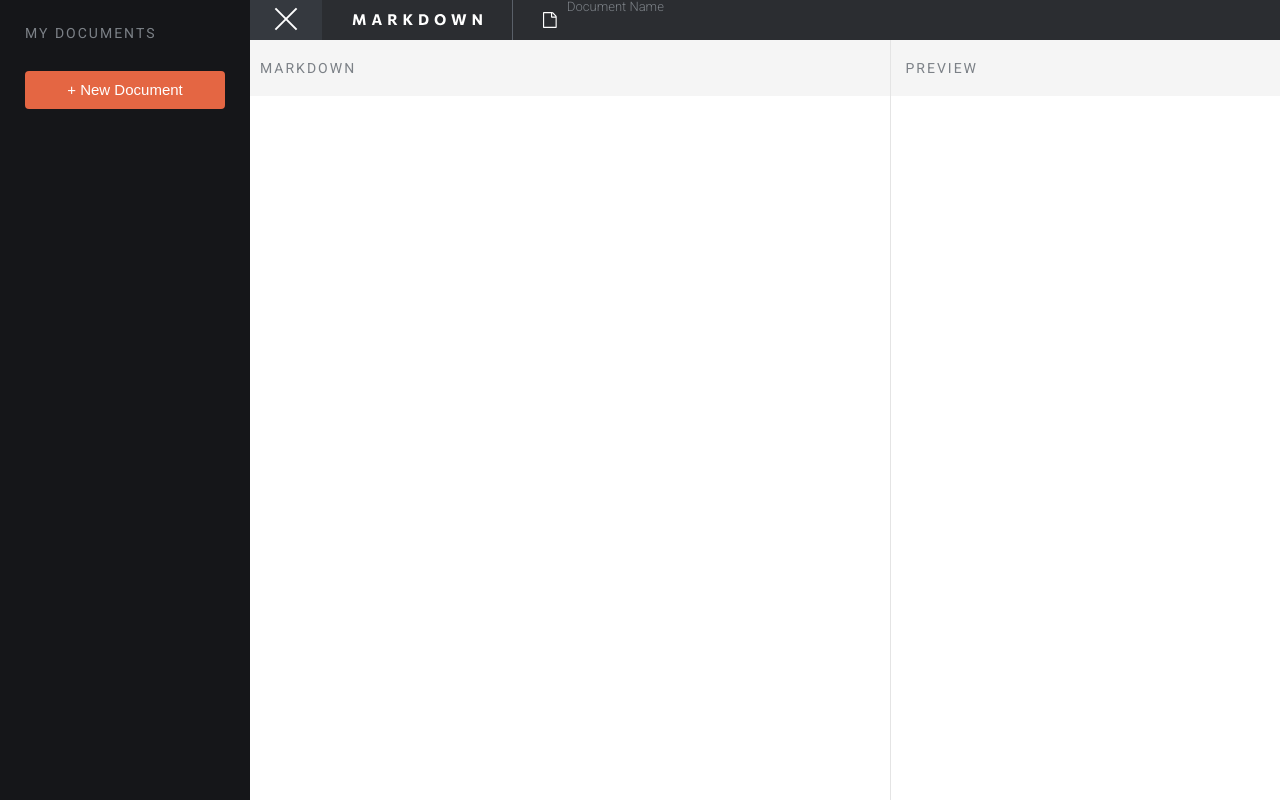
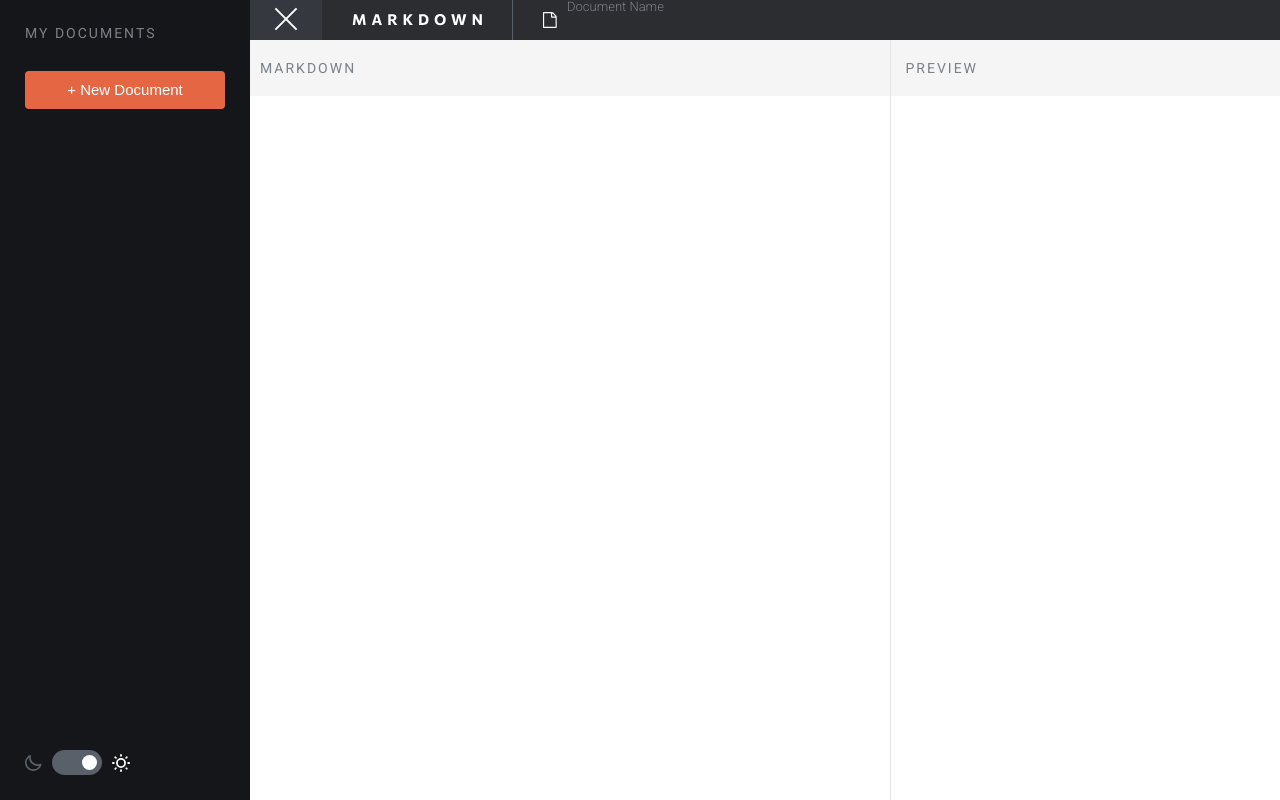
Before and after one commit to caner404/in-browser-markdown-editor, a Vue app: page / in a window 1280 px wide. Both pictures are taken after a click on the button 36 px from the left and 20 px from the top of the page. Shown: the top 800 px of the page. Built offline with nearby package versions, Linux system fonts and the light colour scheme; the HTML template or start-up script is replaced by a standard one.

Commit message:
fixed preview output bug, implemented dark/light mode toggle in sidebar

```diff
--- a/src/App.vue
+++ b/src/App.vue
@@ -1,4 +1,5 @@
 <template>
+  <div id="container" :class="{ 'theme-active': store.showDarkMode() }">
     <the-header
       :toggle="toggleSidebar"
       :showSidebar="showSidebar"
@@ -10,6 +11,7 @@
       :showSidebar="showSidebar"
     ></the-sidebar>
     <the-main :showSidebar="showSidebar"></the-main>
+  </div>
 </template>
 <script>
 import TheHeader from "./components/layouts/TheHeader.vue";
@@ -87,11 +89,37 @@ export default {
 };
 </script>
 <style>
-#app {
+#container {
   position: relative;
   font-family: "Roboto", sans-serif;
   font-size: 1.6rem;
   width: 100vw;
   height: 100vh;
+  transition: 1s;
+
+  --clr--100: #ffffff;
+  --clr--200: #f5f5f5;
+  --clr--300: #e4e4e4;
+  --clr--400: #c1c4cb;
+  --clr--500: #7c8187;
+  --clr--600: #5a6069;
+  --clr--700: #35393f;
+  --clr--800: #2b2d31;
+  --clr--900: #1d1f22;
+  --clr--1000: #151619;
+  --clr-orange: #e46643;
+  --clr-orange-hover: #f39765;
+
+  --clr-document-name-white: #fff;
+  --clr--sidebarbutton: #35393f;
+  --clr-preview-headings: #35393f;
+}
+
+#container.theme-active {
+  --clr--100: #151619;
+  --clr--200: #1d1f22;
+  --clr--500: #c1c4cb;
+  --clr--700: #c1c4cb;
+  --clr-preview-headings: #fff;
 }
 </style>
--- a/src/assets/base.css
+++ /dev/null
@@ -1,32 +0,0 @@
-@import url("https://fonts.googleapis.com/css2?family=Roboto:wght@300;400;700&display=swap");
-@import url("https://fonts.googleapis.com/css2?family=Roboto+Slab:wght@300;400;700&display=swap");
-@import url("https://fonts.googleapis.com/css2?family=Roboto+Mono&display=swap");
-
-:root {
-  --clr--100: #ffffff;
-  --clr--200: #f5f5f5;
-  --clr--300: #e4e4e4;
-  --clr--400: #c1c4cb;
-  --clr--500: #7c8187;
-  --clr--600: #5a6069;
-  --clr--700: #35393f;
-  --clr--800: #2b2d31;
-  --clr--900: #1d1f22;
-  --clr--1000: #151619;
-  --clr-orange: #e46643;
-  --clr-orange-hover: #f39765;
-}
-*,
-*::before,
-*::after {
-  box-sizing: border-box;
-  margin: 0;
-  padding: 0;
-  border: 0;
-  position: relative;
-  font-weight: normal;
-}
-
-html {
-  font-size: 62.5%;
-}
--- a/src/assets/main.css
+++ b/src/assets/main.css
@@ -1 +1,18 @@
-@import "./base.css";
+@import url("https://fonts.googleapis.com/css2?family=Roboto:wght@300;400;700&display=swap");
+@import url("https://fonts.googleapis.com/css2?family=Roboto+Slab:wght@300;400;700&display=swap");
+@import url("https://fonts.googleapis.com/css2?family=Roboto+Mono&display=swap");
+
+*,
+*::before,
+*::after {
+  box-sizing: border-box;
+  margin: 0;
+  padding: 0;
+  border: 0;
+  position: relative;
+  font-weight: normal;
+}
+
+html {
+  font-size: 62.5%;
+}
--- /dev/null
+++ b/src/components/DarkModeToggle.vue
@@ -0,0 +1,85 @@
+<template>
+  <div class="darkmodeContainer">
+    <svg
+      width="17"
+      height="16"
+      xmlns="http://www.w3.org/2000/svg"
+      :class="{ 'theme-active': store.showDarkMode() }"
+    >
+      <path
+        d="M16.141 8.804a.823.823 0 0 0-.864-.115 6.622 6.622 0 0 1-2.772.6A6.704 6.704 0 0 1 5.81 2.626 7.066 7.066 0 0 1 6.015.981a.823.823 0 0 0-1.094-.93 8.341 8.341 0 1 0 11.516 9.617.823.823 0 0 0-.296-.864Zm-7.814 5.503A6.696 6.696 0 0 1 4.164 2.404v.222a8.35 8.35 0 0 0 10.069 8.16 6.671 6.671 0 0 1-5.906 3.554v-.033Z"
+      />
+    </svg>
+    <div class="themeToggle" @click="store.toggleDarkMode()">
+      <button
+        class="themeToggle-btn"
+        :class="{ 'btn-active': !store.showDarkMode() }"
+      ></button>
+    </div>
+    <svg
+      width="18"
+      height="18"
+      xmlns="http://www.w3.org/2000/svg"
+      :class="{ 'theme-active': !store.showDarkMode() }"
+    >
+      <path
+        d="M2.7 9a.9.9 0 0 0-.9-.9H.9a.9.9 0 0 0 0 1.8h.9a.9.9 0 0 0 .9-.9Zm.576 4.5-.639.639a.9.9 0 0 0 0 1.269.9.9 0 0 0 1.269 0l.639-.639A.9.9 0 0 0 3.276 13.5ZM9 2.7a.9.9 0 0 0 .9-.9V.9a.9.9 0 0 0-1.8 0v.9a.9.9 0 0 0 .9.9Zm5.094 2.106a.9.9 0 0 0 .63-.261l.639-.639a.9.9 0 1 0-1.269-1.269l-.594.639a.9.9 0 0 0 0 1.269.9.9 0 0 0 .594.261Zm-10.8-.261a.9.9 0 0 0 1.269 0 .9.9 0 0 0 0-1.269l-.639-.639a.904.904 0 1 0-1.287 1.269l.657.639ZM17.1 8.1h-.9a.9.9 0 1 0 0 1.8h.9a.9.9 0 1 0 0-1.8Zm-2.376 5.4a.9.9 0 0 0-1.224 1.224l.639.639a.9.9 0 0 0 1.269 0 .9.9 0 0 0 0-1.269l-.684-.594ZM9 4.05A4.95 4.95 0 1 0 13.95 9 4.959 4.959 0 0 0 9 4.05Zm0 8.1a3.15 3.15 0 1 1 0-6.3 3.15 3.15 0 0 1 0 6.3Zm0 3.15a.9.9 0 0 0-.9.9v.9a.9.9 0 1 0 1.8 0v-.9a.9.9 0 0 0-.9-.9Z"
+      />
+    </svg>
+  </div>
+</template>
+<script>
+import ActionButton from "@/components/ActionButton.vue";
+import { store } from "@/store.js";
+export default {
+  components: {
+    ActionButton,
+  },
+  data() {
+    return {
+      store,
+    };
+  },
+};
+</script>
+<style scoped>
+.darkmodeContainer {
+  margin-top: auto;
+  display: flex;
+  justify-content: center;
+  align-items: center;
+  gap: 1rem;
+}
+
+.themeToggle {
+  width: 5rem;
+  height: 2.5rem;
+  background-color: var(--clr--600);
+  border-radius: 1.45rem;
+  display: flex;
+  justify-content: flex-start;
+  align-items: center;
+  padding: 0.5rem;
+}
+.themeToggle-btn {
+  border: none;
+  background-color: var(--clr-document-name-white);
+  border-radius: 50%;
+  width: 1.5rem;
+  height: 1.5rem;
+  display: inline-block;
+  cursor: pointer;
+  transform: translateX(0);
+  transition: transform 0.2s linear;
+}
+
+.themeToggle-btn.btn-active {
+  transform: translateX(2.5rem);
+}
+svg path {
+  fill: var(--clr--600);
+}
+svg.theme-active path {
+  fill: var(--clr-document-name-white);
+}
+</style>
--- a/src/components/DocumentListItem.vue
+++ b/src/components/DocumentListItem.vue
@@ -45,7 +45,7 @@ export default {
   font-weight: 400;
   font-size: 1.5rem;
   line-height: 1.8rem;
-  color: var(--clr--100);
+  color: var(--clr-document-name-white);
 }
 .document-item__name:hover {
   cursor: pointer;
--- a/src/components/DocumentNameInput.vue
+++ b/src/components/DocumentNameInput.vue
@@ -47,8 +47,8 @@ export default {
   outline: none;
   border: transparent;
   caret-color: var(--clr-orange);
+  color: var(--clr-document-name-white);
   background-color: transparent;
-  color: var(--clr--100);
   font-family: "Roboto";
   font-style: normal;
   font-size: 1.5rem;
--- a/src/components/Editor.vue
+++ b/src/components/Editor.vue
@@ -15,7 +15,7 @@
 
     <textarea
       :value="store.currentMarkdown.markdownContent"
-      @input="update"
+      @input="updateMethod"
       class="editor-content"
       spellcheck="false"
     >
@@ -25,7 +25,7 @@
 <script>
 import { store } from "@/store.js";
 export default {
-  props: ["toggleView", "update"],
+  props: ["toggleView", "updateMethod"],
   data() {
     return {
       store,
@@ -74,6 +74,8 @@ export default {
   font-size: 1.4rem;
   line-height: 2.4rem;
   color: var(--clr--700);
+  /* not on .editor cause textarea fills whole area*/
+  background-color: var(--clr--100);
 }
 
 .editor-preview-toggle {
--- a/src/components/Preview.vue
+++ b/src/components/Preview.vue
@@ -50,6 +50,7 @@ export default {
   height: inherit;
   flex: 1;
   overflow-y: scroll;
+  background-color: var(--clr--100);
 }
 .preview-header {
   display: flex;
@@ -85,6 +86,7 @@ export default {
   height: 100%;
   font-family: "Roboto Slab";
   color: var(--clr--700);
+
   padding: 1rem;
 }
 
@@ -99,7 +101,7 @@ export default {
 .preview-content h5,
 .preview-content h6 {
   font-weight: 700;
-  color: var(--clr--700);
+  color: var(--clr-preview-headings);
 }
 .preview-content h1 {
   font-size: 3.2rem;
--- a/src/components/SidebarButton.vue
+++ b/src/components/SidebarButton.vue
@@ -26,7 +26,7 @@ button {
   border: none;
   width: 7.2rem;
   height: 7.2rem;
-  background-color: var(--clr--700);
+  background-color: var(--clr--sidebarbutton);
   cursor: pointer;
 }
 
--- a/src/components/layouts/TheMain.vue
+++ b/src/components/layouts/TheMain.vue
@@ -40,6 +40,7 @@ export default {
   methods: {
     update: debounce(function (e) {
       store.currentMarkdown.markdownContent = e.target.value;
+      console.log(`Value : ${store.currentMarkdown.markdownContent}`);
     }, 100),
   },
 };
--- a/src/components/layouts/TheSidebar.vue
+++ b/src/components/layouts/TheSidebar.vue
@@ -14,19 +14,22 @@
           title="+ New Document"
         />
         <DocumentList />
+        <DarkModeToggle />
       </div>
     </transition>
   </aside>
 </template>
 <script>
-import DocumentList from "../DocumentList.vue";
-import ActionButton from "../ActionButton.vue";
+import DocumentList from "@/components/DocumentList.vue";
+import ActionButton from "@/components/ActionButton.vue";
+import DarkModeToggle from "@/components/DarkModeToggle.vue";
 
 export default {
   props: ["showSidebar", "createMarkdown"],
   components: {
     DocumentList,
     ActionButton,
+    DarkModeToggle,
   },
 };
 </script>
@@ -45,7 +48,7 @@ export default {
   left: 0;
   z-index: 999;
   width: 25rem;
-  height: 100%;
+  height: 100vh;
   overflow-x: hidden;
 
   background-color: var(--clr--1000);
--- a/src/store.js
+++ b/src/store.js
@@ -8,6 +8,7 @@ export const store = reactive({
     markdownDate: Date,
   },
   markdownList: [],
+  isDarkMode: false,
 
   init() {
     if (window.localStorage.length >= 1) {
@@ -18,6 +19,10 @@ export const store = reactive({
       }
       this.currentMarkdown = this.markdownList[0];
     }
+  },
+  showDarkMode() {
+    console.log(`Here is showDarkMode Value: ${this.isDarkMode}`);
+    return this.isDarkMode;
   },
   getCurrentMarkdown() {
     return this.currentMarkdown;
@@ -50,5 +55,9 @@ export const store = reactive({
     10: "November",
     11: "December",
   },
+  toggleDarkMode() {
+    this.isDarkMode = !this.isDarkMode;
+    console.log(`I got clicked: toggleValue is ${this.isDarkMode}`);
+  },
 });
 store.init();
```
Also changed, not shown: 1 other file (tests, documents, lock files or other folders). Lines whose indentation alone changed are shown as unchanged.
